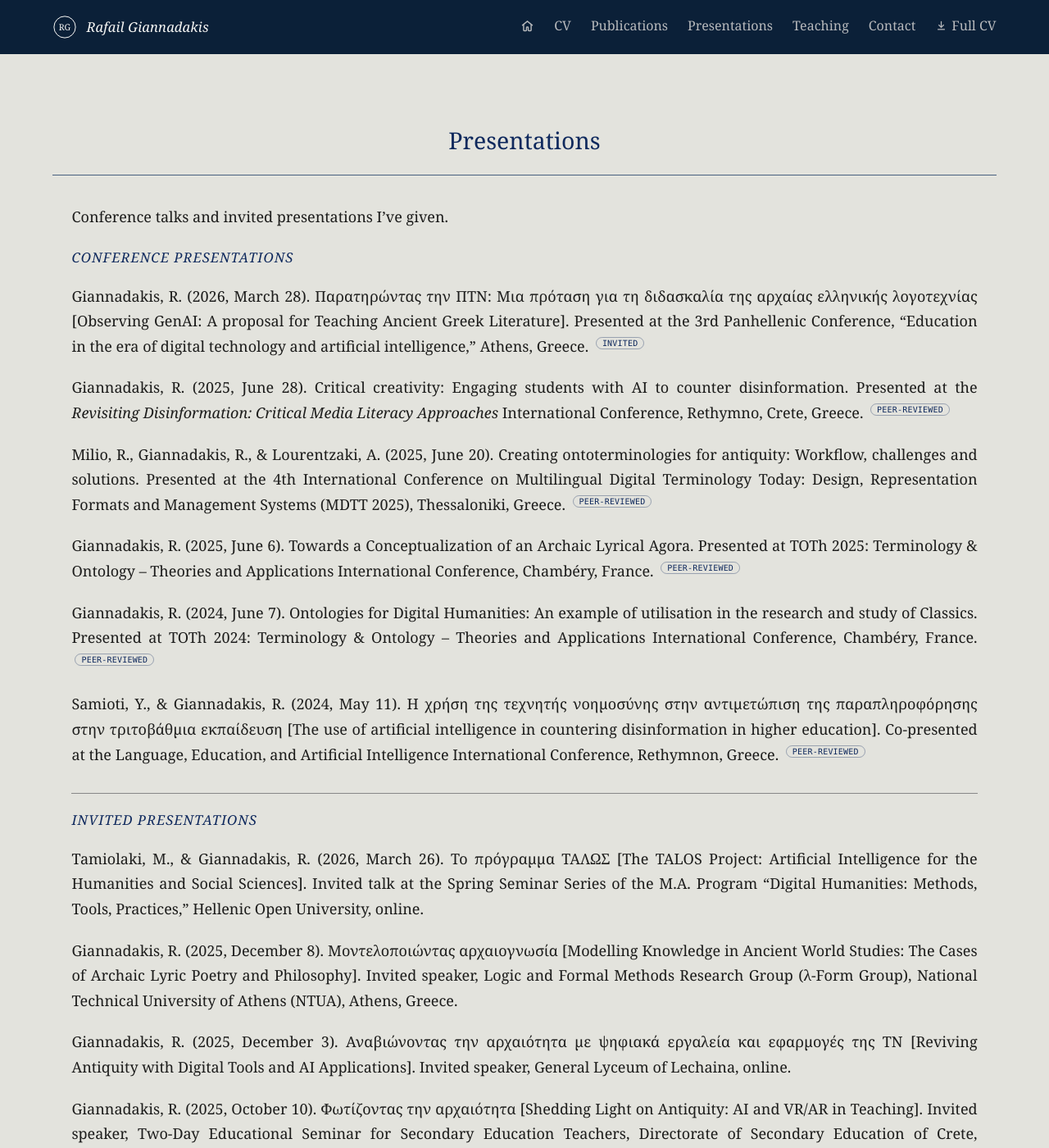
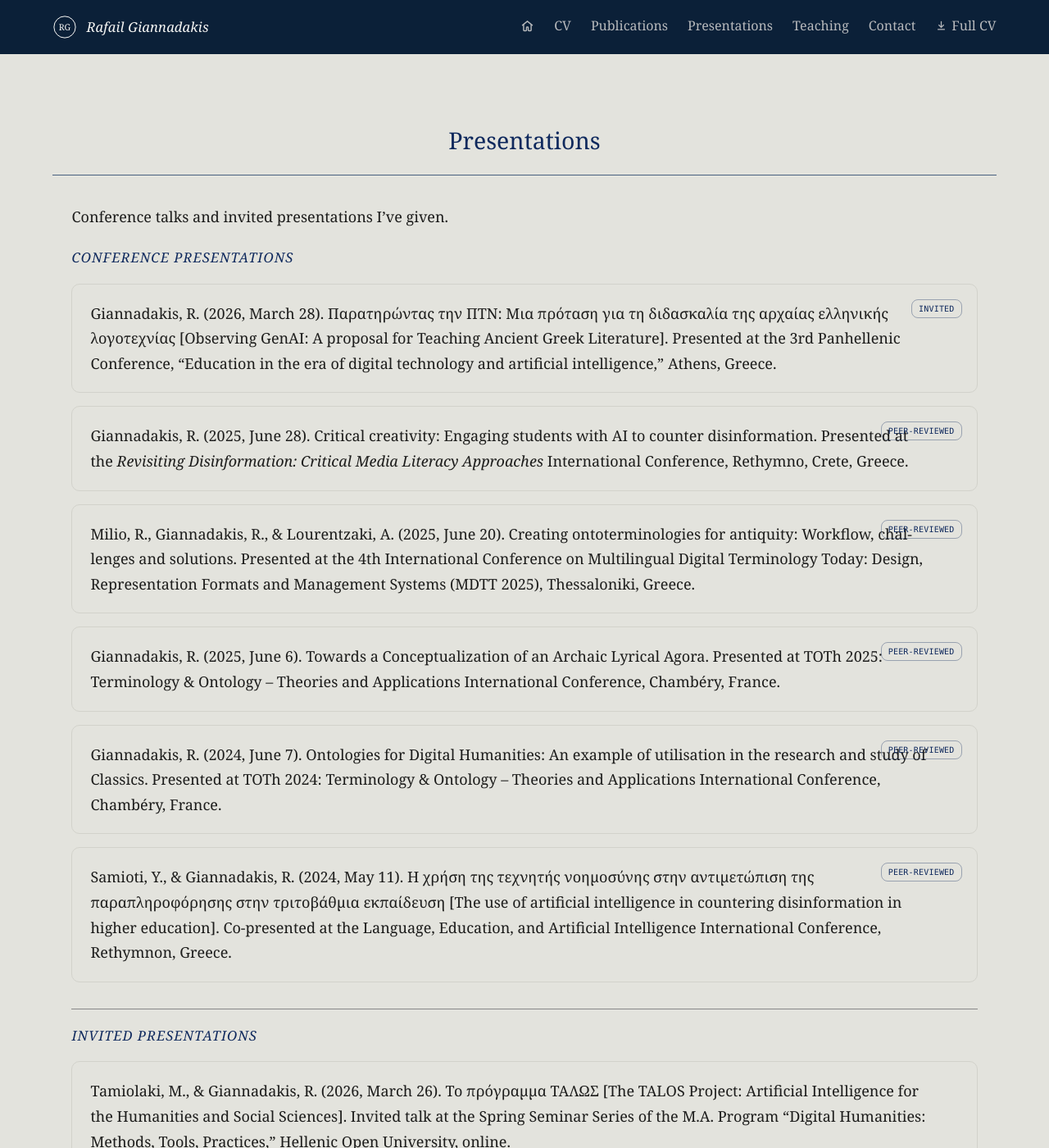
Before and after one commit to rgiannadakis/rgiannadakis.github.io, a Jekyll site: the page built from presentations.md, in a window 1280 px wide and 1400 px high. Shown: the whole window at 82% size. Built offline with Jekyll 4.4.1, drawn with Linux system fonts in a browser that asks for light colours.

Commit message:
site updates

```diff
--- a/assets/css/style.css
+++ b/assets/css/style.css
@@ -208,6 +208,34 @@ ul.tags li{
   margin-top:0;
 }
 .prose li{ margin-bottom:0.4rem; }
+.entry{
+  border:1px solid var(--line);
+  border-radius:10px;
+  padding:20px 56px 20px 22px;
+  margin-bottom:16px;
+  position:relative;
+}
+.entry:last-child{ margin-bottom:0; }
+.entry p{ margin:0 0 10px; text-align:left; }
+.entry p:last-child{ margin-bottom:0; }
+.entry-link{
+  display:inline-block;
+  font-size:14px;
+  color:var(--accent);
+  text-decoration:none;
+  border-bottom:1px solid rgba(15,41,93,0.28);
+  margin-top:2px;
+  transition:color .15s ease, border-color .15s ease;
+}
+.entry-link:hover{ border-bottom-color:var(--accent); }
+.badge-tag{
+  position:absolute; top:18px; right:18px;
+  font-family:var(--mono);
+  font-size:10px; text-transform:uppercase;
+  letter-spacing:0.02em; color:var(--accent);
+  border:1px solid rgba(15,41,93,0.35); border-radius:8px; padding:2px 8px;
+  white-space:nowrap;
+}
 .page-title{
   font-weight:400; color:var(--accent); text-align:center;
   padding-bottom:18px; margin-bottom:2.2rem;
--- a/presentations.md
+++ b/presentations.md
@@ -8,26 +8,54 @@ Conference talks and invited presentations I've given.
 
 ## Conference Presentations
 
-Giannadakis, R. (2026, March 28). Παρατηρώντας την ΠΤΝ: Μια πρόταση για τη διδασκαλία της αρχαίας ελληνικής λογοτεχνίας [Observing GenAI: A proposal for Teaching Ancient Greek Literature]. Presented at the 3rd Panhellenic Conference, "Education in the era of digital technology and artificial intelligence," Athens, Greece. <span class="badge">Invited</span>
+<div class="entry" markdown="1">
+<span class="badge-tag">Invited</span>
+Giannadakis, R. (2026, March 28). Παρατηρώντας την ΠΤΝ: Μια πρόταση για τη διδασκαλία της αρχαίας ελληνικής λογοτεχνίας [Observing GenAI: A proposal for Teaching Ancient Greek Literature]. Presented at the 3rd Panhellenic Conference, "Education in the era of digital technology and artificial intelligence," Athens, Greece.
+</div>
 
-Giannadakis, R. (2025, June 28). Critical creativity: Engaging students with AI to counter disinformation. Presented at the *Revisiting Disinformation: Critical Media Literacy Approaches* International Conference, Rethymno, Crete, Greece. <span class="badge">Peer-reviewed</span>
+<div class="entry" markdown="1">
+<span class="badge-tag">Peer-reviewed</span>
+Giannadakis, R. (2025, June 28). Critical creativity: Engaging students with AI to counter disinformation. Presented at the *Revisiting Disinformation: Critical Media Literacy Approaches* International Conference, Rethymno, Crete, Greece.
+</div>
 
-Milio, R., Giannadakis, R., & Lourentzaki, A. (2025, June 20). Creating ontoterminologies for antiquity: Workflow, challenges and solutions. Presented at the 4th International Conference on Multilingual Digital Terminology Today: Design, Representation Formats and Management Systems (MDTT 2025), Thessaloniki, Greece. <span class="badge">Peer-reviewed</span>
+<div class="entry" markdown="1">
+<span class="badge-tag">Peer-reviewed</span>
+Milio, R., Giannadakis, R., & Lourentzaki, A. (2025, June 20). Creating ontoterminologies for antiquity: Workflow, challenges and solutions. Presented at the 4th International Conference on Multilingual Digital Terminology Today: Design, Representation Formats and Management Systems (MDTT 2025), Thessaloniki, Greece.
+</div>
 
-Giannadakis, R. (2025, June 6). Towards a Conceptualization of an Archaic Lyrical Agora. Presented at TOTh 2025: Terminology & Ontology – Theories and Applications International Conference, Chambéry, France. <span class="badge">Peer-reviewed</span>
+<div class="entry" markdown="1">
+<span class="badge-tag">Peer-reviewed</span>
+Giannadakis, R. (2025, June 6). Towards a Conceptualization of an Archaic Lyrical Agora. Presented at TOTh 2025: Terminology & Ontology – Theories and Applications International Conference, Chambéry, France.
+</div>
 
-Giannadakis, R. (2024, June 7). Ontologies for Digital Humanities: An example of utilisation in the research and study of Classics. Presented at TOTh 2024: Terminology & Ontology – Theories and Applications International Conference, Chambéry, France. <span class="badge">Peer-reviewed</span>
+<div class="entry" markdown="1">
+<span class="badge-tag">Peer-reviewed</span>
+Giannadakis, R. (2024, June 7). Ontologies for Digital Humanities: An example of utilisation in the research and study of Classics. Presented at TOTh 2024: Terminology & Ontology – Theories and Applications International Conference, Chambéry, France.
+</div>
 
-Samioti, Y., & Giannadakis, R. (2024, May 11). Η χρήση της τεχνητής νοημοσύνης στην αντιμετώπιση της παραπληροφόρησης στην τριτοβάθμια εκπαίδευση [The use of artificial intelligence in countering disinformation in higher education]. Co-presented at the Language, Education, and Artificial Intelligence International Conference, Rethymnon, Greece. <span class="badge">Peer-reviewed</span>
+<div class="entry" markdown="1">
+<span class="badge-tag">Peer-reviewed</span>
+Samioti, Y., & Giannadakis, R. (2024, May 11). Η χρήση της τεχνητής νοημοσύνης στην αντιμετώπιση της παραπληροφόρησης στην τριτοβάθμια εκπαίδευση [The use of artificial intelligence in countering disinformation in higher education]. Co-presented at the Language, Education, and Artificial Intelligence International Conference, Rethymnon, Greece.
+</div>
 
 ## Invited Presentations
 
+<div class="entry" markdown="1">
 Tamiolaki, M., & Giannadakis, R. (2026, March 26). Το πρόγραμμα ΤΑΛΩΣ [The TALOS Project: Artificial Intelligence for the Humanities and Social Sciences]. Invited talk at the Spring Seminar Series of the M.A. Program "Digital Humanities: Methods, Tools, Practices," Hellenic Open University, online.
+</div>
 
+<div class="entry" markdown="1">
 Giannadakis, R. (2025, December 8). Μοντελοποιώντας αρχαιογνωσία [Modelling Knowledge in Ancient World Studies: The Cases of Archaic Lyric Poetry and Philosophy]. Invited speaker, Logic and Formal Methods Research Group (λ-Form Group), National Technical University of Athens (NTUA), Athens, Greece.
+</div>
 
+<div class="entry" markdown="1">
 Giannadakis, R. (2025, December 3). Αναβιώνοντας την αρχαιότητα με ψηφιακά εργαλεία και εφαρμογές της ΤΝ [Reviving Antiquity with Digital Tools and AI Applications]. Invited speaker, General Lyceum of Lechaina, online.
+</div>
 
+<div class="entry" markdown="1">
 Giannadakis, R. (2025, October 10). Φωτίζοντας την αρχαιότητα [Shedding Light on Antiquity: AI and VR/AR in Teaching]. Invited speaker, Two-Day Educational Seminar for Secondary Education Teachers, Directorate of Secondary Education of Crete, Heraklion, Greece.
+</div>
 
+<div class="entry" markdown="1">
 Giannadakis, R. (2025, September 22). Reawakening the Ancient World: Journeys through AI & VR/AR Technologies. Presenter, Erasmus+ project mobility "VR & AR Classroom Transformers," Experimental Junior High School of the University of Crete, Rethymno, Greece.
+</div>
```
Also changed, not shown: publications.md (+34 -6 lines), teaching.md (+14 -0 lines).
